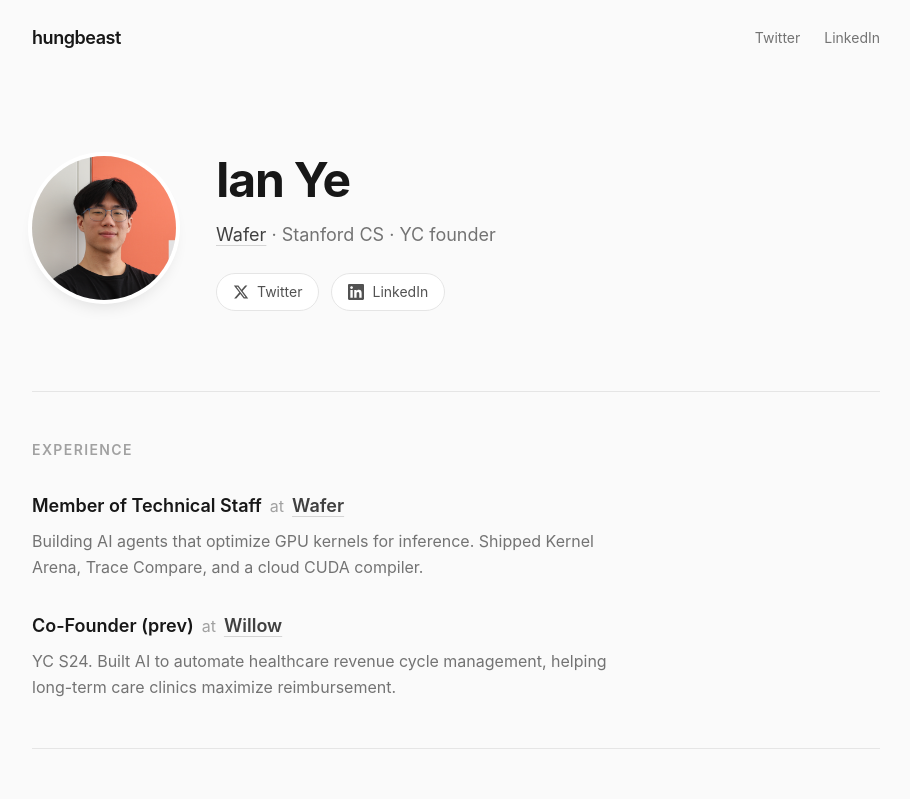
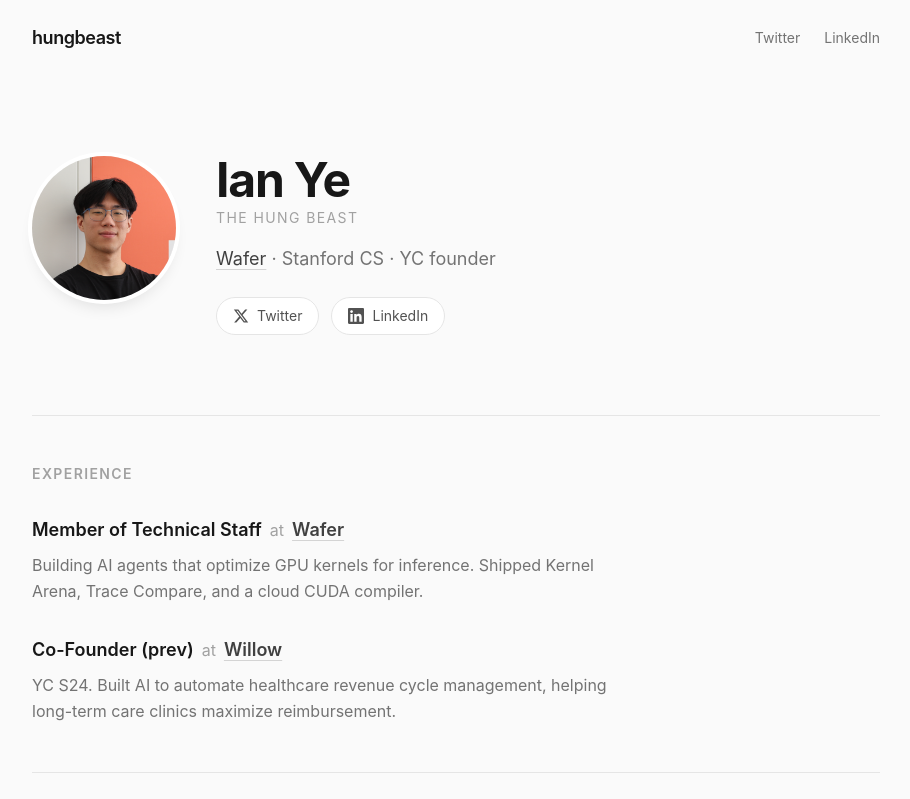
Before and after one commit to ianye23301/hungbeast, a Next.js app: page / in a window 1280 px wide. Shown: the top 799 px of the page, without its empty margins (184-1094 px from the left). Built offline with nearby package versions, Linux system fonts and the light colour scheme.

Commit message:
Add subtitle

```diff
--- a/src/app/page.tsx
+++ b/src/app/page.tsx
@@ -87,6 +87,9 @@
             <h1 className="text-4xl sm:text-5xl font-bold tracking-tight text-neutral-900">
               Ian Ye
             </h1>
+            <p className="mt-1 text-sm uppercase tracking-widest text-neutral-400">
+              The Hung Beast
+            </p>
             <p className="mt-4 text-lg text-neutral-500 max-w-lg leading-relaxed">
               <a
                 href="https://wafer.ai"
```
